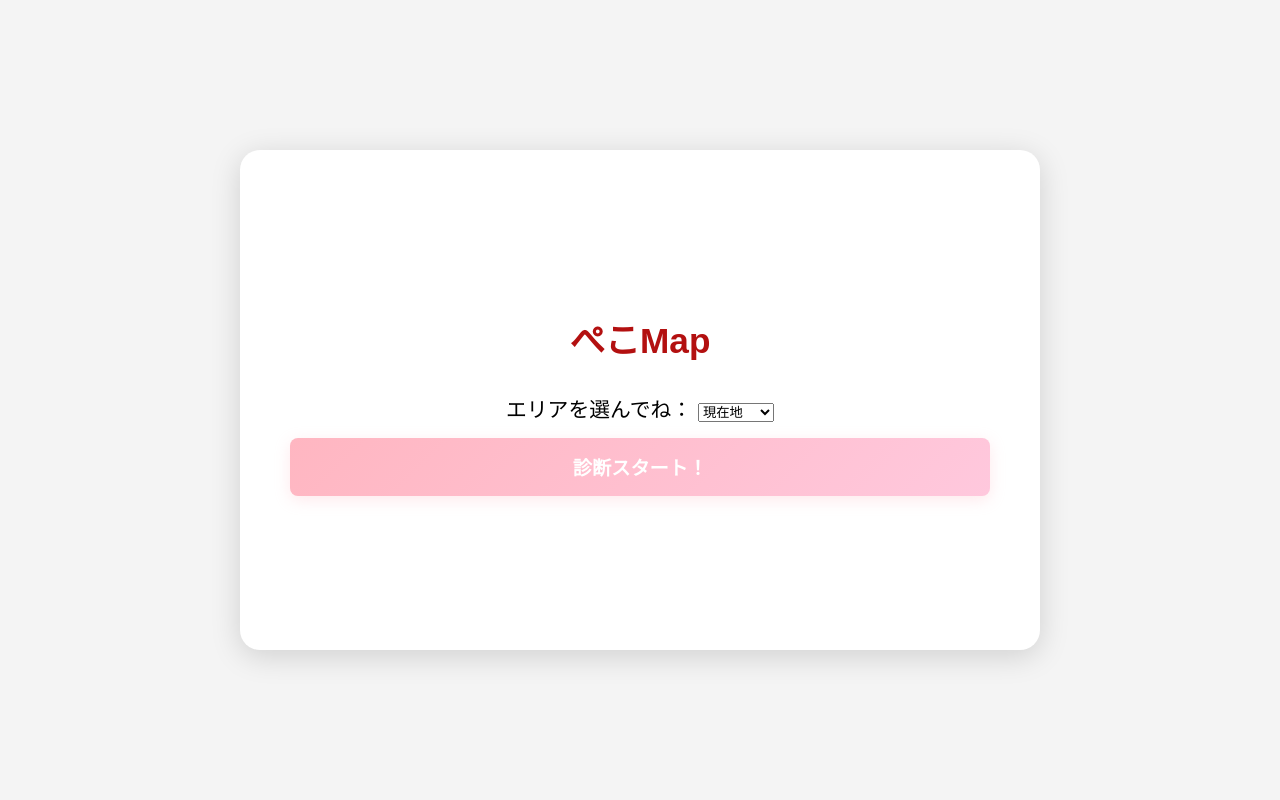
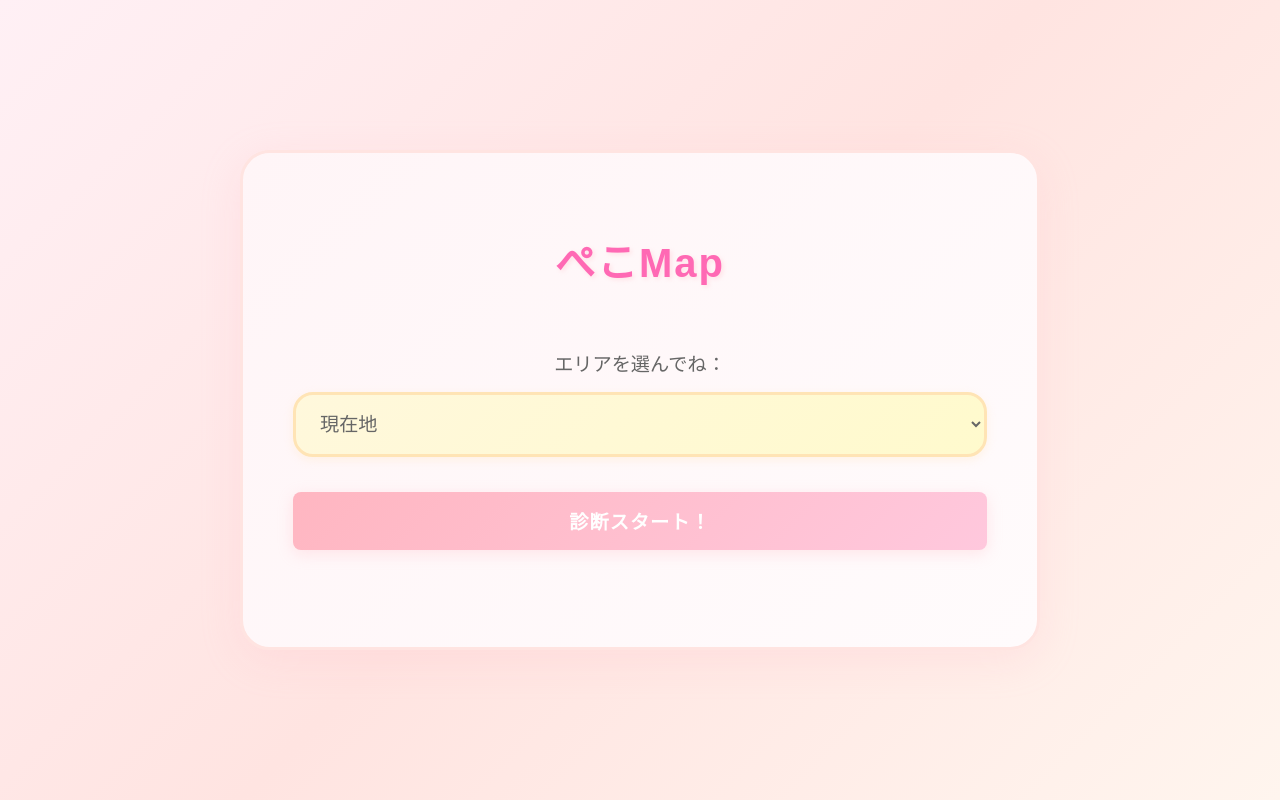
Before and after one commit to 14nasora/pekomap-app, a Flask app: page / in a window 1280 px wide. Run offline with Flask 2, Linux system fonts and the light colour scheme.

Commit message:
feat: ボタンデザイン変更

```diff
--- a/static/style.css
+++ b/static/style.css
@@ -7,7 +7,7 @@ html, body {
 
 body {
     font-family: "Hiragino Maru Gothic ProN", "Hiragino Kaku Gothic ProN", "メイリオ", "ＭＳ Ｐゴシック", sans-serif;
-    background-color: #f4f4f4;
+    background: linear-gradient(135deg, #FFF0F5 0%, #FFE4E1 50%, #FFF5EE 100%);
     display: flex;
     justify-content: center;
     align-items: center;
@@ -66,29 +66,74 @@ body {
 .container {
     width: 800px;        /* 最大幅を広く固定 */
     min-height: 500px;   /* 高さを統一 */
-    background: #ffffff;
+    background: linear-gradient(135deg, #FFF5F7 0%, #FFFBFC 100%);
     padding: 50px;
-    border-radius: 20px;
-    box-shadow: 0 6px 30px rgba(0, 0, 0, 0.15);
+    border-radius: 30px;
+    box-shadow: 0 10px 40px rgba(255, 182, 193, 0.2);
     text-align: center;
     font-size: 1.3rem;   /* 全体文字を少し大きめ */
     display: flex;
     flex-direction: column;
     justify-content: center;
     box-sizing: border-box;
+    border: 3px solid #FFE4E1;
 }
 
 /* --- タイトル --- */
 h1 {
-    font-size: 2.2rem;
+    font-size: 2.5rem;
     margin-bottom: 30px;
-    color: #b31010;
+    color: #FF69B4;
+    font-family: "Hiragino Maru Gothic ProN", "ＭＳ Ｐゴシック", sans-serif;
+    text-shadow: 2px 2px 4px rgba(255, 182, 193, 0.3);
+    letter-spacing: 2px;
 }
 
 /* --- 質問タイトル --- */
 h2 {
     font-size: 1.6rem;
     margin-bottom: 30px;
+}
+
+/* --- エリア選択 --- */
+#area-select {
+    margin: 30px 0;
+}
+
+#area-select label {
+    display: block;
+    margin-bottom: 15px;
+    font-size: 1.2rem;
+    color: #666;
+    font-family: "Hiragino Maru Gothic ProN", "ＭＳ Ｐゴシック", sans-serif;
+}
+
+/* --- セレクトボックス --- */
+select {
+    width: 100%;
+    padding: 18px 20px;
+    margin-bottom: 20px;
+    font-size: 1.2rem;
+    font-family: "Hiragino Maru Gothic ProN", "ＭＳ Ｐゴシック", sans-serif;
+    background: linear-gradient(135deg, #FFF8DC 0%, #FFFACD 100%);
+    border: 3px solid #FFE4B5;
+    border-radius: 20px;
+    cursor: pointer;
+    transition: all 0.3s ease;
+    box-shadow: 0 3px 10px rgba(255, 228, 181, 0.3);
+    color: #666;
+}
+
+select:hover {
+    border-color: #FFD700;
+    box-shadow: 0 5px 15px rgba(255, 215, 0, 0.4);
+    transform: translateY(-2px);
+}
+
+select:focus {
+    outline: none;
+    border-color: #FFB6C1;
+    box-shadow: 0 5px 20px rgba(255, 182, 193, 0.5);
 }
 
 /* --- ボタン --- */
@@ -102,16 +147,22 @@ button {
     background: linear-gradient(135deg, #FFB6C1 0%, #FFC8DD 100%);
     color: #fff;
     border: none;
-    border-radius: 25px;
+    border-radius: 30px;
     cursor: pointer;
     transition: all 0.3s ease;
     box-shadow: 0 4px 15px rgba(255, 182, 193, 0.3);
+    letter-spacing: 1px;
 }
 
 button:hover {
     background: linear-gradient(135deg, #FFC8DD 0%, #FFD6E8 100%);
-    transform: translateY(-3px);
-    box-shadow: 0 6px 20px rgba(255, 182, 193, 0.4);
+    transform: translateY(-3px) scale(1.02);
+    box-shadow: 0 6px 20px rgba(255, 182, 193, 0.5);
+}
+
+button:active {
+    transform: translateY(-1px);
+    box-shadow: 0 3px 10px rgba(255, 182, 193, 0.3);
 }
 
 /* --- 戻るボタン --- */
```
